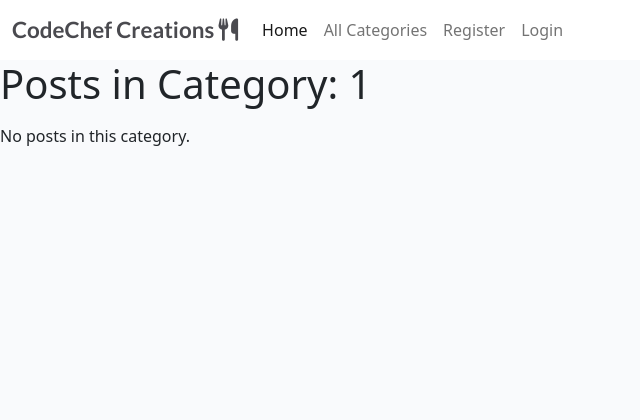
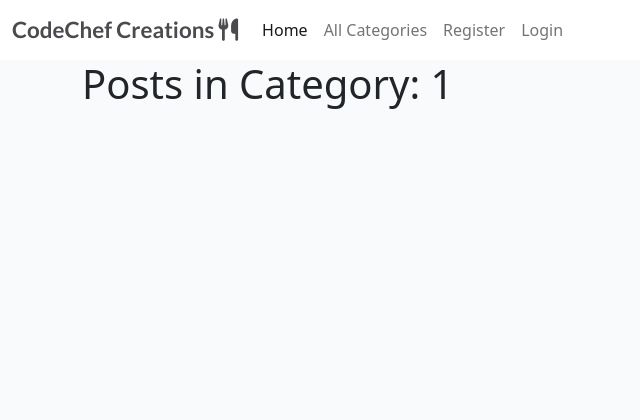
Before and after one commit to Frida010/CodeChef-Creations, a Django app: page /category/1/ in a window 1280 px wide. Shown: the top 420 px of the page, without its empty margins (0-640 px from the left). Run offline with Django 3.2, Linux system fonts and the light colour scheme; data that the repository does not hold is empty; some libraries are stand-ins or nearby versions.

Commit message:
Finaly got the categorys to work as I wanted

```diff
--- a/chefblog/urls.py
+++ b/chefblog/urls.py
@@ -1,13 +1,13 @@
 from django.urls import path
 from . import views
-from .views import CategoryListView
 
 urlpatterns = [
     path('', views.PostList.as_view(), name='home'),
-    path('<slug:slug>/', views.PostDetail.as_view(), name='post_detail'),
     path('like/<slug:slug>', views.PostLike.as_view(), name='post_like'),
-    path('category/<str:category_name>/',
-         CategoryListView.as_view(), name='posts_by_category'),
-    path('category/<str:category_name>/',
-         views.CategoryDetailView.as_view(), name='category_detail'),
+    path('category/<str:category_name>/', views.CategoryListView.as_view(),
+         name='category_posts'),  # Link to category posts
+    path('category/detail/<str:category_name>/', views.CategoryDetailView.as_view(),
+         name='category_detail'),  # Link to category details
+    path('post/<slug:slug>/', views.PostDetail.as_view(),
+         name='post_detail'),  # Link to blogpost details
 ]
--- a/chefblog/views.py
+++ b/chefblog/views.py
@@ -1,3 +1,6 @@
+from django.views import View
+from .models import Post
+from django.shortcuts import render, get_object_or_404
 from django.shortcuts import render, get_object_or_404, reverse
 from django.views import generic, View
 from django.http import HttpResponseRedirect
@@ -39,6 +42,7 @@ class CategoryDetailView(ListView):
         context['selected_category'] = category_name
         return context
 
+
 class PostList(generic.ListView):
     model = Post
     queryset = Post.objects.filter(status=1).order_by("-created_on")
@@ -47,18 +51,18 @@ class PostList(generic.ListView):
 
 
 class PostDetail(View):
+    template_name = "post_detail.html"
 
     def get(self, request, slug, *args, **kwargs):
-        queryset = Post.objects.filter(status=1)
-        post = get_object_or_404(queryset, slug=slug)
+        post = get_object_or_404(Post, slug=slug)
         comments = post.comments.filter(approved=True).order_by("-created_on")
         liked = False
-        if post.likes.filter(id=self.request.user.id).exists():
+        if post.likes.filter(id=request.user.id).exists():
             liked = True
 
         return render(
             request,
-            "post_detail.html",
+            self.template_name,
             {
                 "post": post,
                 "comments": comments,
@@ -69,12 +73,10 @@ class PostDetail(View):
         )
 
     def post(self, request, slug, *args, **kwargs):
-
-        queryset = Post.objects.filter(status=1)
-        post = get_object_or_404(queryset, slug=slug)
+        post = get_object_or_404(Post, slug=slug)
         comments = post.comments.filter(approved=True).order_by("-created_on")
         liked = False
-        if post.likes.filter(id=self.request.user.id).exists():
+        if post.likes.filter(id=request.user.id).exists():
             liked = True
 
         comment_form = CommentForm(data=request.POST)
@@ -89,7 +91,7 @@ class PostDetail(View):
 
         return render(
             request,
-            "post_detail.html",
+            self.template_name,
             {
                 "post": post,
                 "comments": comments,
@@ -98,7 +100,6 @@ class PostDetail(View):
                 "liked": liked
             },
         )
-
 
 class PostLike(View):
 
--- a/templates/base.html
+++ b/templates/base.html
@@ -36,8 +36,7 @@
                         <a class="nav-link active" aria-current="page" href="{% url 'home' %}">Home</a>
                     </li>
                     <li>
-                    <a class="nav-link" href="{% url 'posts_by_category' category_name='all' %}">All Categories</a>
-
+                    <a class="nav-link" href="{% url 'category_posts' category_name='all' %}">All Categories</a>
                     </li>
 
                     {% if user.is_authenticated %}
@@ -57,6 +56,10 @@
             </div>
         </div>
     </nav>
+
+    <div class="container">
+        {% block page_content %}{% endblock %}
+    </div>
 
     <div class="container">
         <div class="row">
--- a/templates/category_posts.html
+++ b/templates/category_posts.html
@@ -1,23 +1,12 @@
 {% extends "base.html" %}
 
-{% block content %}
+{% block page_content %}
 <h1>Posts in Category: {{ selected_category }}</h1>
 
 <ul>
     {% for category in categories %}
-    <li><a href="{% url 'posts_by_category' category_name=category.name %}">{{ category.name }}</a></li>
+    <li><a href="{% url 'category_detail' category_name=category.name %}">{{ category.name }}</a></li>
     {% endfor %}
 </ul>
 
-<div class="post-list">
-    {% for post in posts %}
-    <div class="post">
-        <h2>{{ post.title }}</h2>
-        <p>{{ post.content }}</p>
-
-    </div>
-    {% empty %}
-    <p>No posts in this category.</p>
-    {% endfor %}
-</div>
 {% endblock %}
```
Also changed, not shown: templates/category_detail.html (+2 -12 lines).
